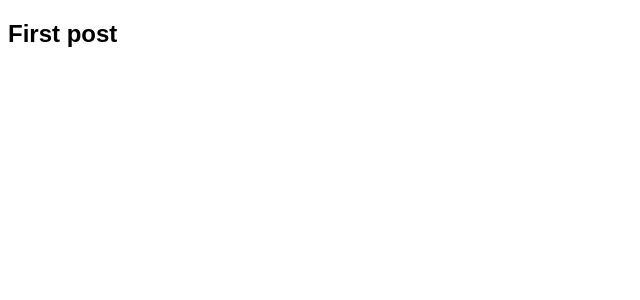
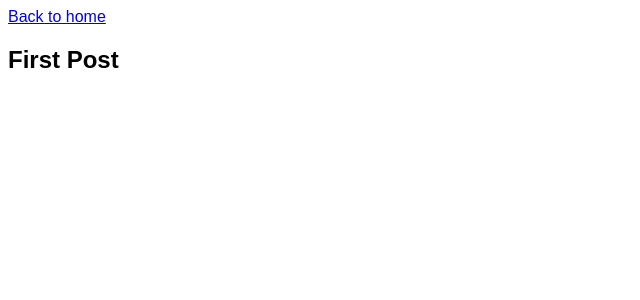
Before and after one commit to lucasoneves/next2023, a Next.js app: page /posts/first-post in a window 1280 px wide. Shown: the top 300 px of the page, without its empty margins (0-640 px from the left). Built offline with nearby package versions, Linux system fonts and the light colour scheme.

Commit message:
Navigating between pages

```diff
--- a/pages/index.js
+++ b/pages/index.js
@@ -1,5 +1,6 @@
 import Head from 'next/head'
 import styles from '../styles/Main.module.css'
+import Link from 'next/link'
 
 export default function Home() {
   return (
@@ -12,6 +13,9 @@ export default function Home() {
       </Head>
       <main className={styles.main}>
         <h2>Next 2023</h2>
+        <ul>
+          <li><Link href="/posts/first-post">First post</Link></li>
+        </ul>
       </main>
     </>
   )
--- a/pages/posts/first-post.js
+++ b/pages/posts/first-post.js
@@ -1,3 +1,10 @@
+import Link from "next/link";
+
 export default function FirstPost() {
-    return <h2>First post</h2>
+  return (
+    <div>
+      <Link href="/">Back to home</Link>
+      <h2>First Post</h2>
+    </div>
+  );
 }
```
